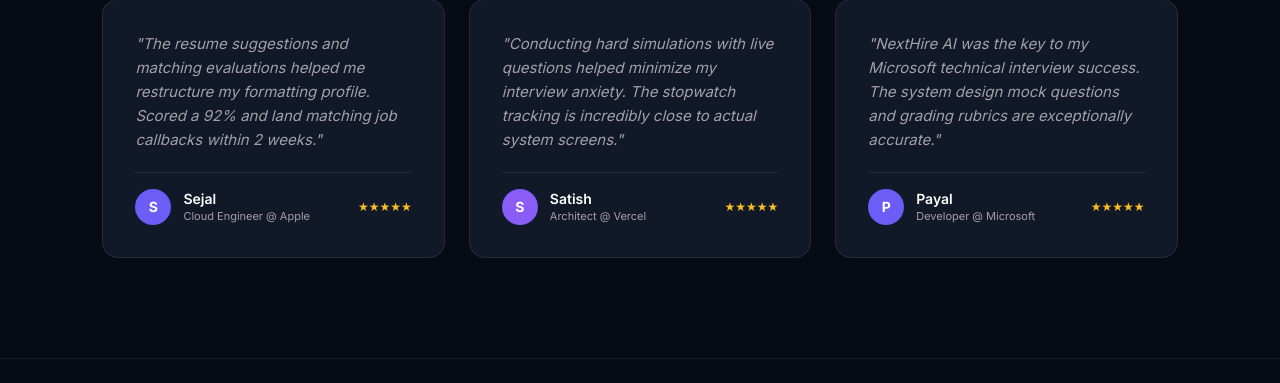
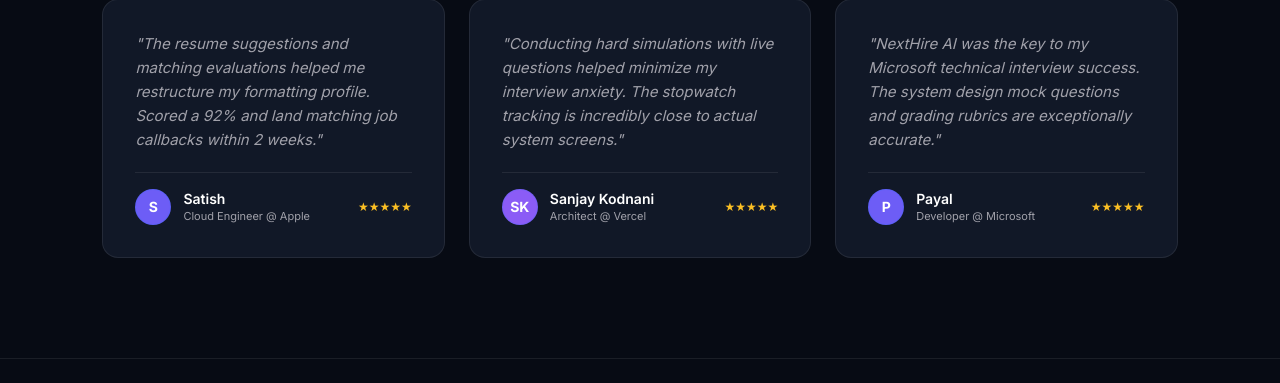
Before and after one commit to sksrathod1-hue/NextHire-AI, a Flask app: page / in a window 1280 px wide. Shown: the part 2990-3373 px from the top of the page. Run offline with Flask 3, Linux system fonts and the light colour scheme.

Commit message:
Configure testimonials names: 1st Satish, 2nd Sanjay Kodnani, 3rd Payal. Bump cache v7

```diff
--- a/static/sw.js
+++ b/static/sw.js
@@ -1,4 +1,4 @@
-const CACHE_NAME = 'nexthire-pwa-cache-v6';
+const CACHE_NAME = 'nexthire-pwa-cache-v7';
 const ASSETS_TO_CACHE = [
   '/',
   '/static/css/style.css',
--- a/templates/index.html
+++ b/templates/index.html
@@ -457,7 +457,7 @@
           <div class="testimonial-user" style="display: flex; align-items: center; gap: 12px;">
             <div class="user-avatar" style="background-color: var(--color-primary); color: #fff; width: 36px; height: 36px; border-radius: 50%; display: flex; align-items: center; justify-content: center; font-weight: bold; font-size: 14px;">S</div>
             <div style="display: flex; flex-direction: column; gap: 2px;">
-              <h4 style="font-size: 14px; font-weight: 600; color: var(--text-main);">Sejal</h4>
+              <h4 style="font-size: 14px; font-weight: 600; color: var(--text-main);">Satish</h4>
               <span style="font-size: 11px; color: var(--text-secondary);">Cloud Engineer @ Apple</span>
             </div>
           </div>
@@ -470,9 +470,9 @@
         <p class="testimonial-text" style="font-size: 15px; color: var(--text-secondary); line-height: 1.6; font-style: italic;">"Conducting hard simulations with live questions helped minimize my interview anxiety. The stopwatch tracking is incredibly close to actual system screens."</p>
         <div style="display: flex; justify-content: space-between; align-items: center; border-top: 1px solid var(--border-color); padding-top: 16px;">
           <div class="testimonial-user" style="display: flex; align-items: center; gap: 12px;">
-            <div class="user-avatar" style="background-color: var(--color-accent); color: #fff; width: 36px; height: 36px; border-radius: 50%; display: flex; align-items: center; justify-content: center; font-weight: bold; font-size: 14px;">S</div>
+            <div class="user-avatar" style="background-color: var(--color-accent); color: #fff; width: 36px; height: 36px; border-radius: 50%; display: flex; align-items: center; justify-content: center; font-weight: bold; font-size: 14px;">SK</div>
             <div style="display: flex; flex-direction: column; gap: 2px;">
-              <h4 style="font-size: 14px; font-weight: 600; color: var(--text-main);">Satish</h4>
+              <h4 style="font-size: 14px; font-weight: 600; color: var(--text-main);">Sanjay Kodnani</h4>
               <span style="font-size: 11px; color: var(--text-secondary);">Architect @ Vercel</span>
             </div>
           </div>
```
